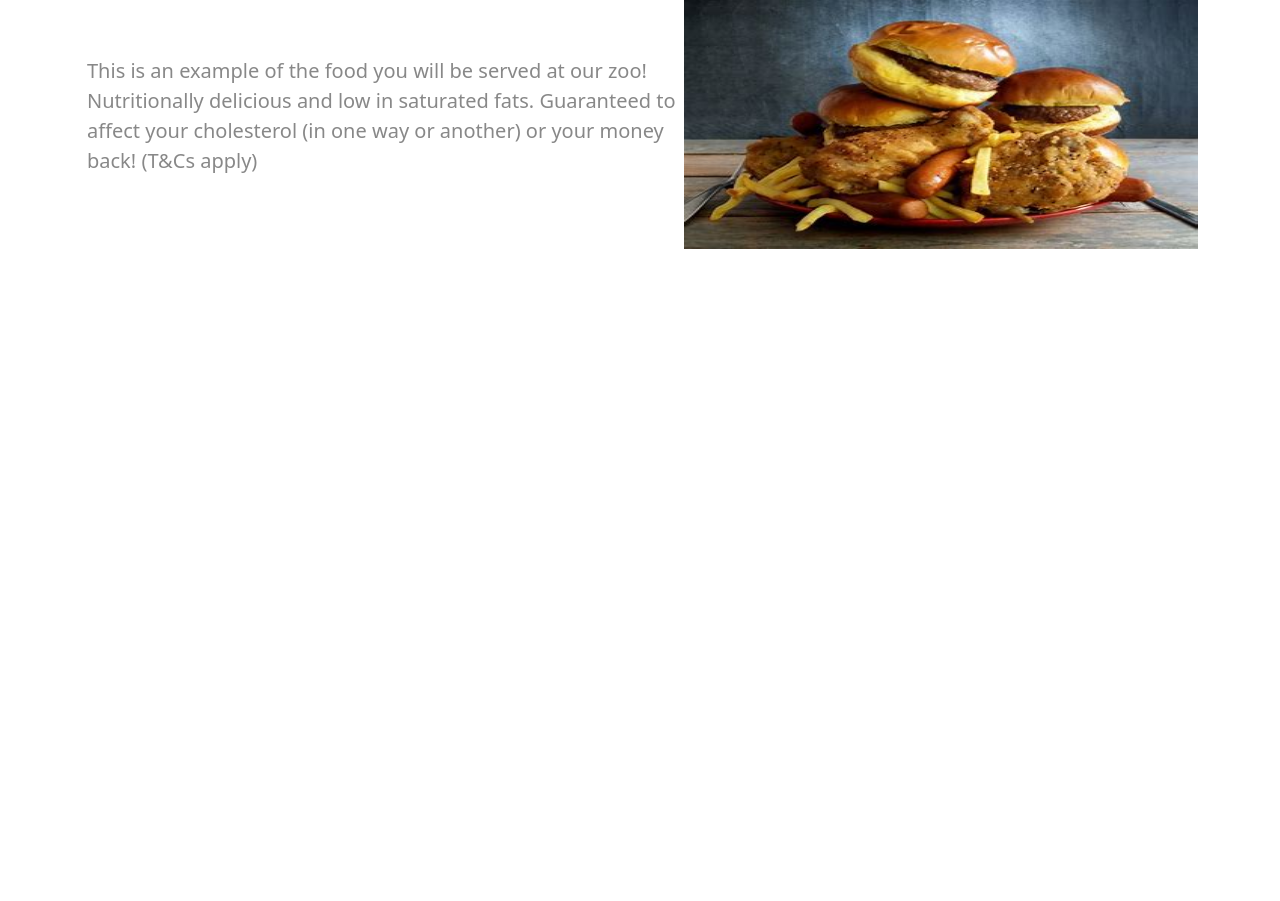
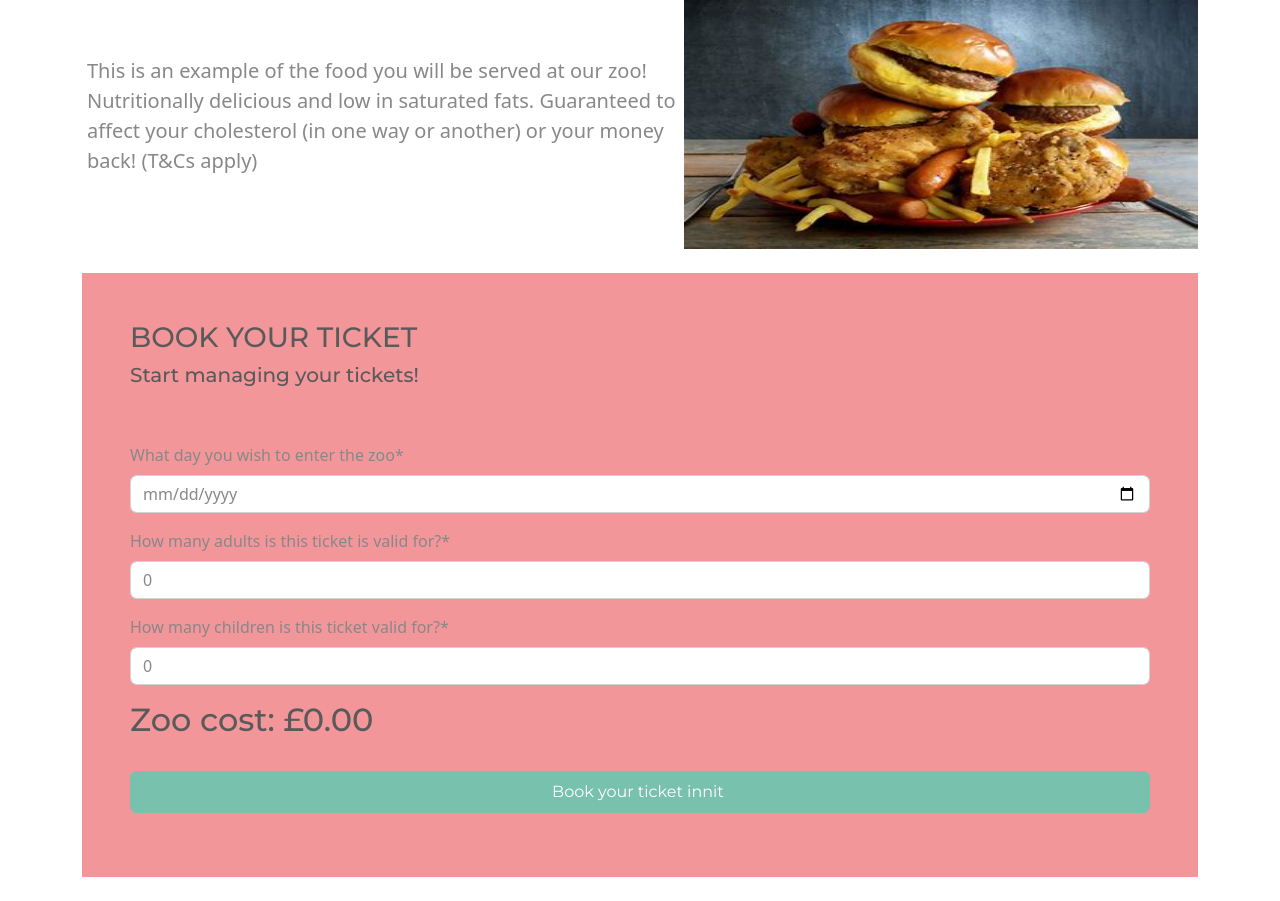
Before and after one commit to 160231700/ZooDjango, a Django app: page /zoo in a window 1280 px wide. Shown: the part 483-1384 px from the top of the page. Before the commit the page ends 732 px from the top, so only its background shows below. Run offline with Django 5.2, Linux system fonts and the light colour scheme; a user stored in the database is signed in; some libraries are stand-ins or nearby versions.

Commit message:
Add files via upload

```diff
--- /dev/null
+++ b/dcrm/static/js/zoo.js
@@ -0,0 +1,25 @@
+function zoo_cost(){
+    let adults = document.getElementById("id_zoo_adult");
+    let children = document.getElementById("id_zoo_child");
+    let admission_date = document.getElementById('id_valid_date').value
+
+    if (String(admission_date) == "NaN"){
+        let price = document.getElementById('zoo_output')
+        price.innerHTML = "Hotel cost: Date not chosen"
+    }else{
+
+        let total = parseInt(adults.value) * 30
+                    + parseInt(children.value) * 20
+
+        let price = document.getElementById('zoo_output')
+        price.innerHTML = "Hotel cost: £" + String(total)
+    }
+}
+
+
+
+let adults = document.getElementById("id_zoo_adult");
+adults.addEventListener("change", zoo_cost)
+
+let children = document.getElementById("id_zoo_child");
+children.addEventListener("change", zoo_cost)
--- a/dcrm/website/forms.py
+++ b/dcrm/website/forms.py
@@ -65,4 +65,19 @@ class BookHotelTicket(forms.ModelForm):
 class BookZooTicket(forms.ModelForm):
     class Meta:
         model= BookingZoo
-        fields = ['valid_date','zoo_adult','zoo_cost']
+        fields = ['valid_date','zoo_adult','zoo_child','zoo_cost','points']
+
+        labels = {
+            "valid_date": "What day you wish to enter the zoo",
+            "zoo_adult": "How many adults is this ticket is valid for?",
+            "zoo_child": "How many children is this ticket valid for?",
+            "points": "How many loyalty points this purchase will generate"
+        }
+        widgets = {
+            "valid_date":forms.DateInput(attrs={'type':'date'}),
+            "points": forms.HiddenInput(),
+            "zoo_cost": forms.HiddenInput(),
+        }
+
+    def __init__(self,*args,**kwargs):
+        super().__init__(*args,*kwargs)
--- a/dcrm/website/models.py
+++ b/dcrm/website/models.py
@@ -39,13 +39,15 @@ class BookingHotel(models.Model):
     Departure_date = models.DateField(max_length=10)
     Hotel_Room = models.CharField(max_length=5)
     Hotel_adult = models.BooleanField()
-    Hotel_cost = models.IntegerField(max_length=10, default=0)
+    Hotel_cost = models.IntegerField(default=0)
     customer_ID = models.ForeignKey(Record, on_delete=models.CASCADE)
 
 class BookingZoo(models.Model):
     creation_date = models.DateTimeField(auto_now_add=True)
     admission_ID = models.AutoField(primary_key=True, editable=False)
     valid_date = models.DateField(max_length=10)
-    zoo_adult = models.BooleanField()
-    zoo_cost = models.IntegerField(max_length=10)
+    zoo_adult = models.IntegerField(default=0)
+    zoo_child = models.IntegerField(default=0)
+    zoo_cost = models.IntegerField(default=10)
+    points = models.IntegerField(default=0)
     customer_ID = models.ForeignKey(Record, on_delete=models.CASCADE)
--- a/dcrm/website/templates/website/Zoo_Booking.html
+++ b/dcrm/website/templates/website/Zoo_Booking.html
@@ -1,27 +1,18 @@
-{% extends 'website/base.html' %}
-
 {% load crispy_forms_tags %}
-
-{% block content %}
-
-    <body>
+{% load static %}
         <br>
         <div class="container bg-dark p-5 form-layout">
-            <h3>Create your account</h3>
-            <h5>Start managing your clients today!</h5>
+            <h3>BOOK YOUR TICKET</h3>
+            <h5>Start managing your tickets!</h5>
             <br>
             <br>
             <form method="POST" autocomplete="off">
                 {% csrf_token %}
                 {{form|crispy}}
+                <h2 id="zoo_output"> Zoo cost: £0.00</h2>
                 <br>
-                <button type="submit" class="btn btn-primary w-100 btn-block p-2">Create account&nbsp; <i class="fa fa-user" aria-hidden="true"></i></button>
+                <button type="submit" class="btn btn-primary w-100 btn-block p-2">Book your ticket innit&nbsp; <i class="fa fa-user" aria-hidden="true"></i></button>
             </form>
-
-            <br>
-            <div class="text-center">
-                <p>Already have an account? </p> <a href="{% url 'my-login' %}"> Login </a>
-            </div>
         </div>
-    </body>
-{% endblock %}
+        <br>
+        <script src="{% static 'js/zoo.js'%}"></script>
--- a/dcrm/website/templates/website/zoo.html
+++ b/dcrm/website/templates/website/zoo.html
@@ -31,4 +31,7 @@
       <img  src="static/images/Food.jpg">
     </div>
 </div>
+{% if user.is_authenticated %}
+    {% include 'website/Zoo_Booking.html'%}
+{% endif %}
 {% endblock %}
--- a/dcrm/website/views.py
+++ b/dcrm/website/views.py
@@ -77,7 +77,37 @@ def hotel(request):
     return render(request, 'website/hotel.html', context=context)
 
 def zoo(request):
-    return render(request, 'website/zoo.html')
+    form = BookZooTicket()
+    context = {'form':form}
+    if request.method == "POST":
+        updated_request = request.POST.copy()
+        updated_request.update({'hotel_user_id_id':request.user})
+
+        form = BookZooTicket(updated_request)
+        if form.is_valid():
+            obj = form.save(commit=False)
+
+            valid_date = obj.valid_date
+
+            total_cost = int(obj.zoo_adult) * 30 \
+                        + int(obj.zoo_child) * 20
+
+            points = int(total_cost / 5)
+
+            obj.points = points
+            obj.zoo_cost = total_cost
+            obj.customer_ID = request.user
+
+            obj.save()
+            print("Form completed successfully. No errors here.")
+            messages.success(request, "Zoo ticket booked successfully")
+            return redirect('')
+    else:
+        print("What the sigma")
+
+
+
+    return render(request, 'website/zoo.html',context=context)
 
 def HotelConfirmation(request):
     HotelTicket = BookingHotel.objects.latest("customer_ID_id")
```
Also changed, not shown: dcrm/db.sqlite3, dcrm/website/migrations/0003_bookingzoo_points_bookingzoo_zoo_child_and_more.py (added), dcrm/website/migrations/0004_alter_bookinghotel_hotel_cost_and_more.py (added).
